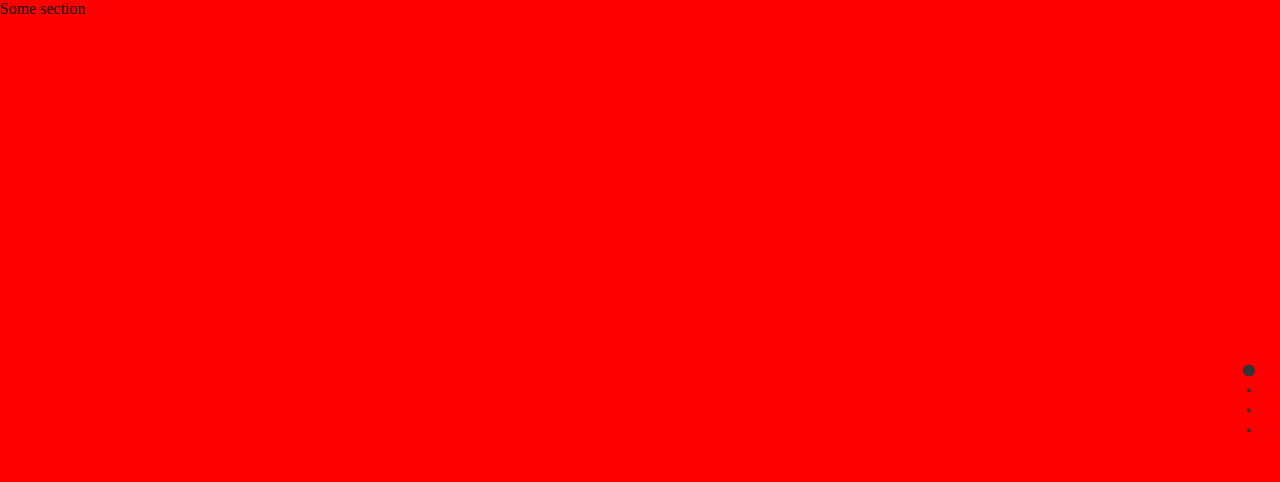
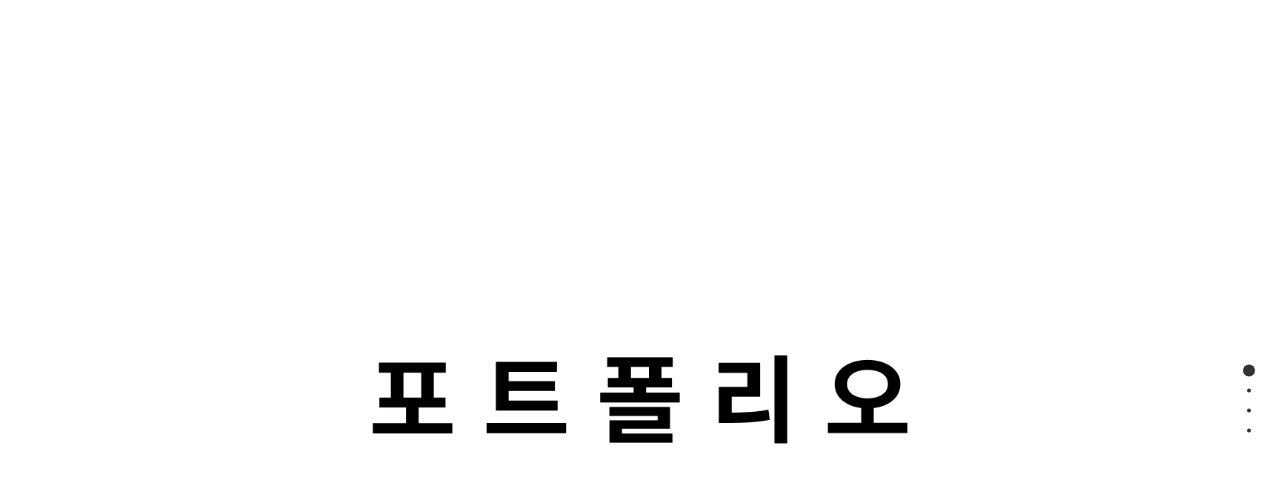
Before and after one commit to wlsrud27/html, a plain HTML site: page index.html in a window 1280 px wide. Drawn offline with Linux system fonts and the light colour scheme.

Commit message:
메인 배경추가 및 css 수정 , 이미지 추가

```diff
--- a/index.css
+++ b/index.css
@@ -9,7 +9,11 @@ a:link , a:visited{
     text-decoration: none;
     color: #333;
 }
-#fullpage .section:nth-child(1){ background-color: red;}
-#fullpage .section:nth-child(2){ background-color: greenyellow;}
+#fullpage .section:nth-child(1){
+    background: url(./image/메인.jpg) center/cover;
+}
+#fullpage .section:nth-child(2){
+    background: url(./image/프로필.jpg) center/cover;
+}
 #fullpage .section:nth-child(3){ background-color: violet;}
 #fullpage .section:nth-child(4){ background-color: orange;}
--- a/index.html
+++ b/index.html
@@ -12,8 +12,8 @@
 </head>
 <body>
     <div id="fullpage">
-    <div class="section">Some section</div>
-    <div class="section">Some section</div>
+    <div class="section"></div>
+    <div class="section"></div>
     <div class="section">Some section</div>
     <div class="section">Some section</div>
 </div>
```
Also changed, not shown: image/메인.jpg (added), image/프로필.jpg (added).
